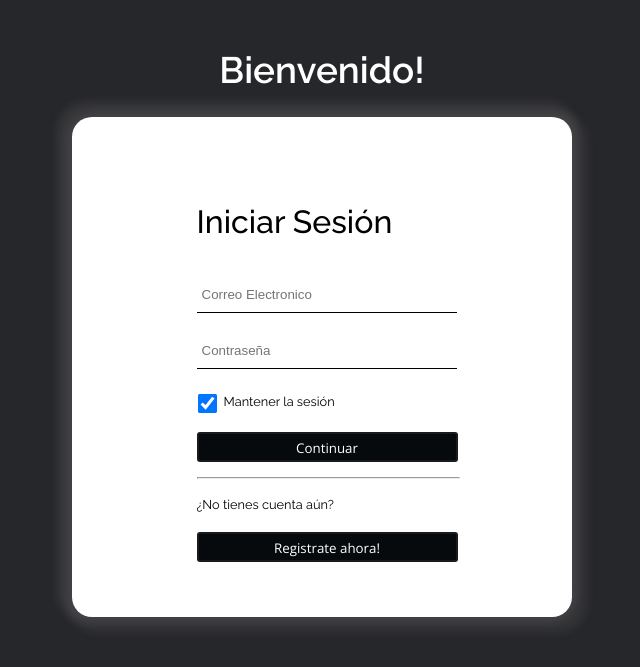
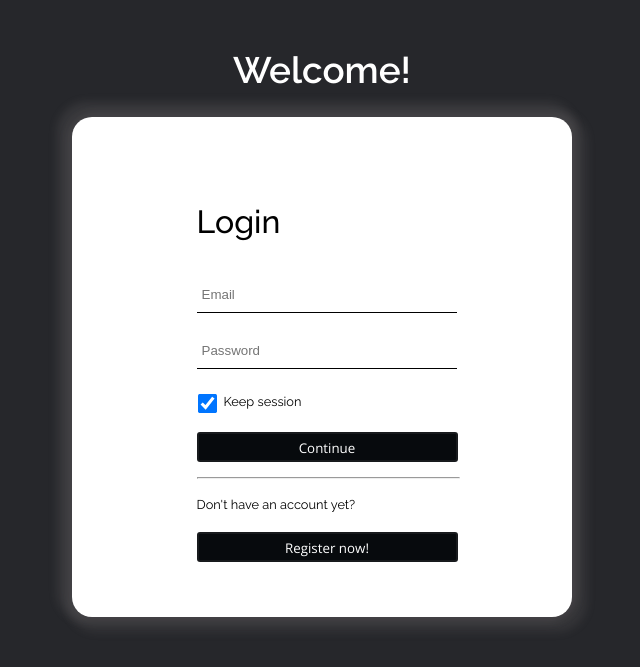
Before and after one commit to DrM4r1o/HoopsStyles, a PHP site: page /Pages/Login.php in a window 1280 px wide. Shown: the part 80-747 px from the top of the page, without its empty margins (318-958 px from the left). Run offline with PHP 8.4, Linux system fonts and the light colour scheme.

Commit message:
Terminado

```diff
--- a/PHP/Header.php
+++ b/PHP/Header.php
@@ -5,7 +5,8 @@ $incomplete = "";
 
 if(isset($_SESSION["email"]))
 {
-    $queryNumProductsInCart = "SELECT COUNT(*) FROM order_lines WHERE idOrder = (SELECT id FROM orders WHERE user_id = (SELECT id FROM users WHERE email = '{$_SESSION["email"]}') AND ACTIVE = 1)";
+    $email = $_SESSION["email"];
+    $queryNumProductsInCart = "SELECT COUNT(*) FROM order_lines WHERE idOrder = (SELECT id FROM orders WHERE user_id = (SELECT id FROM users WHERE email = '{$email}') AND ACTIVE = 1)";
     $resultNumProductsInCart = $bd->query($queryNumProductsInCart)->fetch();
     $numProductsInCart = $resultNumProductsInCart[0];
     $userComplete = $bd->query("SELECT complete FROM users WHERE email = '{$email}'")->fetch()["complete"];
--- a/PHP/Querys.php
+++ b/PHP/Querys.php
@@ -23,3 +23,8 @@ function updateNumberCart($userEmail, $bd)
     $queryUpdateNumCart = "SELECT id FROM order_lines WHERE idOrder = (SELECT id FROM orders WHERE user_id = (SELECT id FROM users WHERE email = '{$userEmail}')) GROUP BY idProduct";
     $_SESSION["num-products-in-cart"] = $bd->query($queryUpdateNumCart)->rowCount();
 }
+
+function userIsComplete($userEmal, $bd)
+{
+    return $bd->query("SELECT complete FROM users WHERE email = '{$userEmal}'")->fetch()["complete"];
+}
--- a/Pages/EditProfile.php
+++ b/Pages/EditProfile.php
@@ -6,10 +6,10 @@ include "../PHP/DataAccess.php";
 include "../PHP/Header.php";
 
 
-if(!isset($_SESSION["name"])) header("Location:./Login.php");
+if(!isset($_SESSION["email"])) header("Location:./Login.php");
 
 $userEmail = $_SESSION["email"];
-$userName = $_SESSION["name"];
+$userName = isset($_SESSION["name"]) ? $_SESSION["name"] : "";
 
 if(isset($_POST["edit"]))
 {
--- a/Pages/Login.php
+++ b/Pages/Login.php
@@ -1,4 +1,5 @@
 <?php
+
     include "../PHP/DataAccess.php";
 
     session_start();
@@ -15,7 +16,7 @@
             $inputEmail = $_POST["email"];
             $inputPass = $_POST["password"];
 
-            $query = "SELECT email,password,first_name,role FROM users WHERE email = '{$inputEmail}' AND password ='{$inputPass}'";
+            $query = "SELECT email,password,role FROM users WHERE email = '{$inputEmail}' AND password ='{$inputPass}'";
             $queryData = $bd->query($query)->fetch();
             if(empty($queryData)) $error = true;
 
@@ -23,30 +24,30 @@
             {
                 $_SESSION["email"] = $queryData["email"];
                 $_SESSION["password"] = $queryData["password"];
-                $_SESSION["name"] = $queryData["first_name"];
                 $_SESSION["rol"] = $queryData["role"];
                 header("Location:../index.php");
             }
         }
         if(isset($_POST["submit-register"]))
         {
-            $queryData;
-            $sent = true;
-            $correctQuery = true;
-
+            $error = true;
+            $inputPass = $_POST["dni"];
             $inputEmail = $_POST["email"];
             $inputPass = $_POST["password"];
             $inputConfirmPass = $_POST["password-confirm"];
 
-            $bd = new PDO($conexionBD, $user, $password);
-            $query = "INSERT INTO users (id, dni, email, password, first_name, last_name, role, phone_number, address) VALUES ((SELECT create_id_user()),'".$dni."','".$userEmail."','".$userPass."','','','User','','')";
+            if($inputPass == $inputConfirmPass)
+            {
+                $query = "INSERT INTO users (id, dni, email, password, first_name, last_name, role, phone_number, address) VALUES ((SELECT create_id('{$inputEmail}')),'".$dni."','".$inputEmail."','".$inputPass."','','','User','','')";
+                $bd->query($query);
+                $error = false;
 
-            try {
-                $correcto = $bd->query($query);
-            } catch (Throwable $th) {
-                throw $th;
+                $_SESSION["email"] = $inputEmail;
+                $_SESSION["password"] = $inputPass;
+
+                header("Location:../index.php");
             }
-            header("Location:/");
+
         }
     }
 ?>
@@ -67,38 +68,39 @@
         </header>
         <main>
             <div class="principal">
-                <h1>Bienvenido!</h1>
+                <h1>Welcome!</h1>
                 <div id="containerForms">
                     <form action="<?php echo $_SERVER["PHP_SELF"];?>" method="POST">
                         <div class="login forms">
                             <div class="loginData">
-                                <h2>Iniciar Sesión</h2>
-                                <input class="login_user" type="text" label="Usuario" name="email" size="28.5" placeholder="Correo Electronico" required/>
-                                <br><input class="login_user" type="password" name="password" size="28.5" placeholder="Contraseña" required>
+                                <h2>Login</h2>
+                                <input class="login_user" type="text" label="Usuario" name="email" size="28.5" placeholder="Email" required/>
+                                <br><input class="login_user" type="password" name="password" size="28.5" placeholder="Password" required>
                                 <br><div class="keepSession">
                                     <br><input type="checkbox" id="keep" name="logged" checked>
-                                    <br><label class="logged" for="keep">Mantener la sesión</label><br>
+                                    <br><label class="logged" for="keep">Keep session</label><br>
                                 </div>
-                                <br><input type="submit" name="submit-login" class="login_button" value="Continuar"/>
+                                <br><input type="submit" name="submit-login" class="login_button" value="Continue"/>
                             </div>
                             <hr>
                             <div class="changeRegister">
-                                <label class="lablel">¿No tienes cuenta aún?</label>
-                                <br><br><button id="goRegister">Registrate ahora!</label>
+                                <label class="lablel">Don't have an account yet?</label>
+                                <br><br><button id="goRegister">Register now!</label>
                             </div>
                         </div>
                     </form>
                     <form class="defaultHidden" action="<?php echo $_SERVER["PHP_SELF"];?>" method="POST">
                         <div class="register forms">
-                            <h2>Registro</h2>
-                            <input class="register_user" type="text" label="Usuario" name="email" size="28.5" placeholder="Nombre de usuario"/>
-                            <br><input class="register_user" type="password" name="password" size="28.5" placeholder="Contraseña">
-                            <br><input class="register_user" type="password" name="password-confirm" size="28.5" placeholder="Confirmar contraseña"/>
-                            <br><input id="sumbitRegister" type="submit" name="submit-register" value="Confirmar"/>
+                            <h2>Register</h2>
+                            <input class="register_user" type="text" label="Usuario" name="email" size="28.5" placeholder="Email"/>
+                            <br><input class="register_user" type="text" label="DNI" name="dni" size="28.5" placeholder="DNI"/>
+                            <br><input class="register_user" type="password" name="password" size="28.5" placeholder="Passworrd">
+                            <br><input class="register_user" type="password" name="password-confirm" size="28.5" placeholder="Confirm password"/>
+                            <br><input id="sumbitRegister" type="submit" name="submit-register" value="Confirm"/>
                             <hr>
                             <div class="changeLogin">
-                                <label class="lablel">¿Ya tienes cuenta? Inicia Sesión</label>
-                                <br><button id="returnLogin">Volver</button>
+                                <label class="lablel">Do you already have an account? Login</label>
+                                <br><button id="returnLogin">Return</button>
                             </div>
                         </div>
                     </form>
```
Also changed, not shown: Pages/UserProfile.php (+12 -5 lines).
